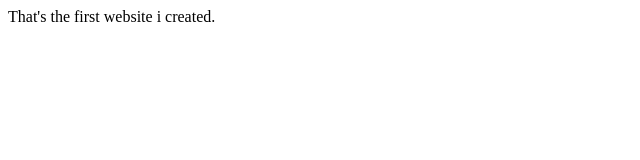
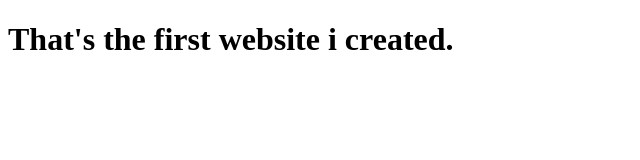
Before and after one commit to kadiyankartik/portfolio, a plain HTML site: page index.html in a window 1280 px wide. Shown: the whole page, without its empty margins (0-640 px from the left). Drawn offline with Linux system fonts and the light colour scheme.

Commit message:
no message

```diff
--- a/index.html
+++ b/index.html
@@ -3,7 +3,7 @@
 <head>
 	<title>First website i created.</title>
 </head>
-<body> That's the first website i created.
+<body> <h1> That's the first website i created.</h1>
 
 </body>
 </html>
```
